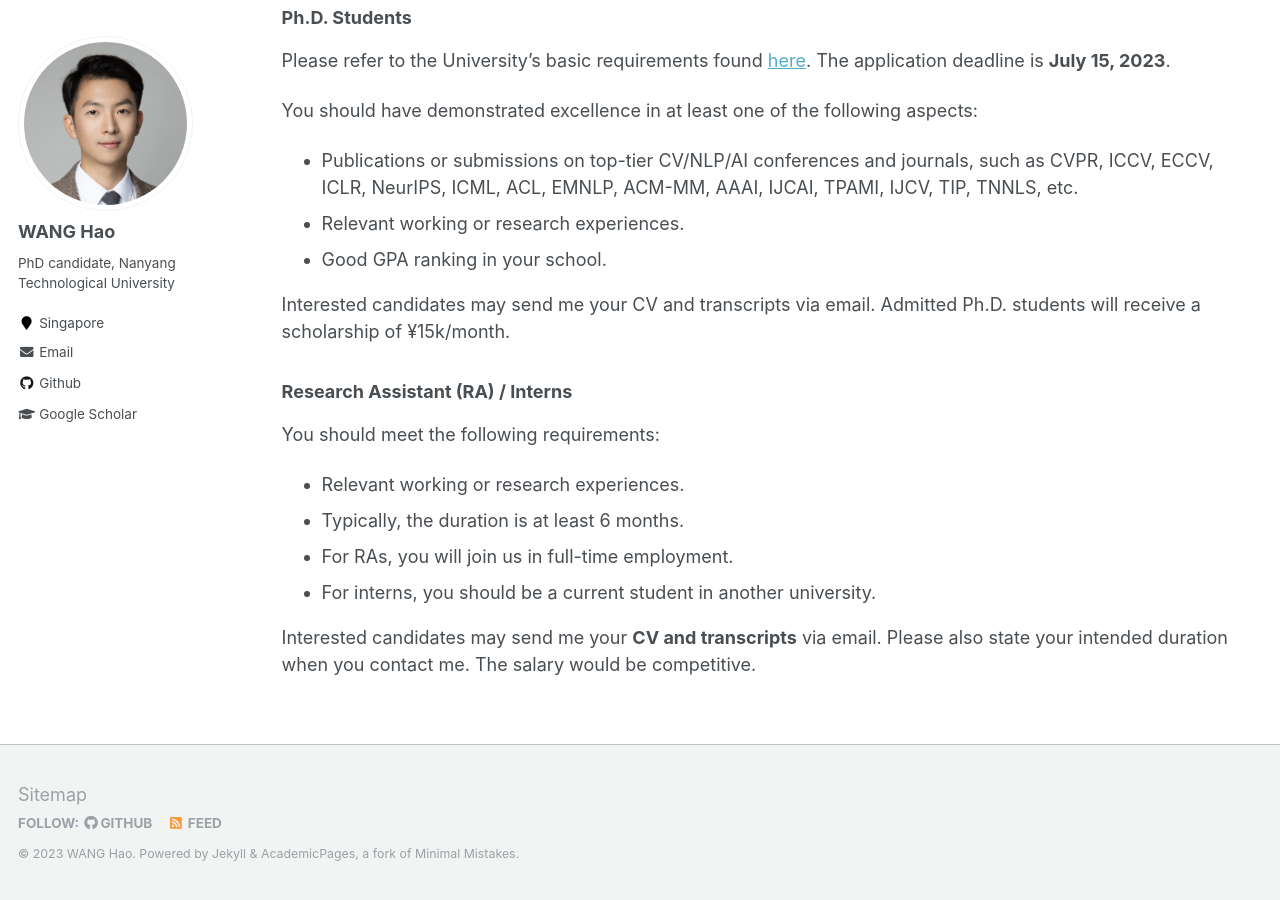
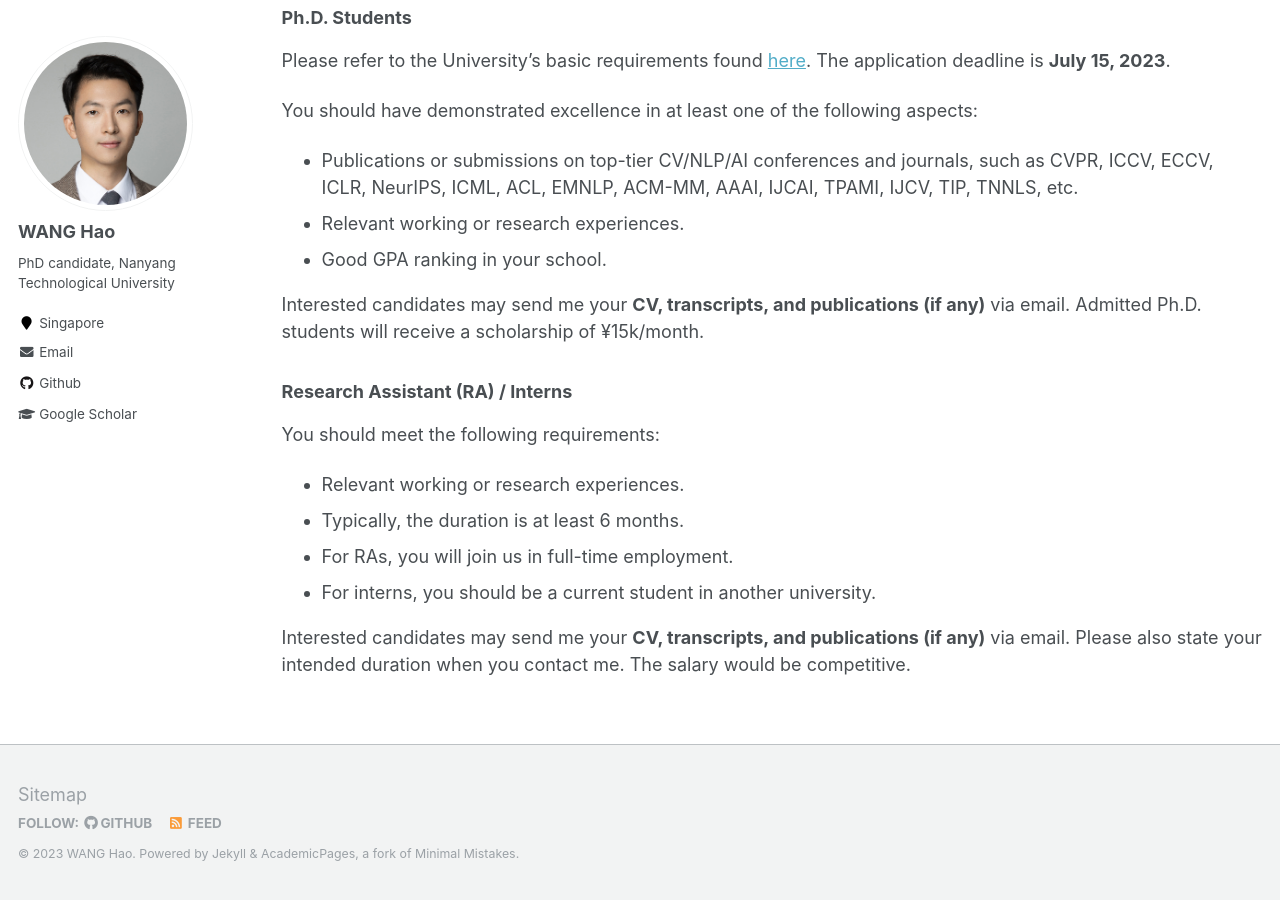
Before and after one commit to hwang1996/hwang1996.github.io, a Jekyll site: the page built from _pages/recruitment.md, in a window 1280 px wide and 900 px high, scrolled down 1059 px. Built offline with Jekyll 4.4.1, drawn with Linux system fonts in a browser that asks for light colours.

Commit message:
2023.6.24 updates

```diff
--- a/_pages/recruitment.md
+++ b/_pages/recruitment.md
@@ -37,7 +37,7 @@ You should have demonstrated excellence in at least one of the following aspects
 - Relevant working or research experiences.
 - Good GPA ranking in your school.
 
-Interested candidates may send me your CV and transcripts via email. Admitted Ph.D. students will receive a scholarship of ¥15k/month.
+Interested candidates may send me your **CV, transcripts, and publications (if any)** via email. Admitted Ph.D. students will receive a scholarship of ¥15k/month.
 
 
 ### Research Assistant (RA) / Interns
@@ -49,4 +49,4 @@ You should meet the following requirements:
 - For RAs, you will join us in full-time employment.
 - For interns, you should be a current student in another university.
 
-Interested candidates may send me your **CV and transcripts** via email. Please also state your intended duration when you contact me. The salary would be competitive.
+Interested candidates may send me your **CV, transcripts, and publications (if any)** via email. Please also state your intended duration when you contact me. The salary would be competitive.
```
Also changed, not shown: 1 other file.
